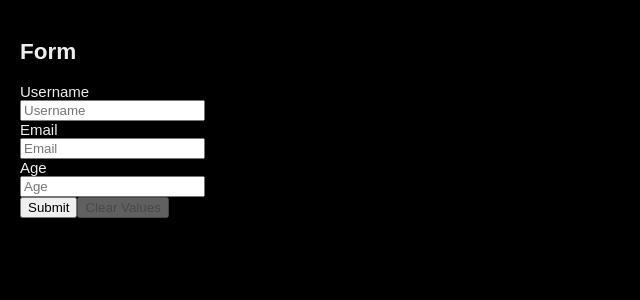
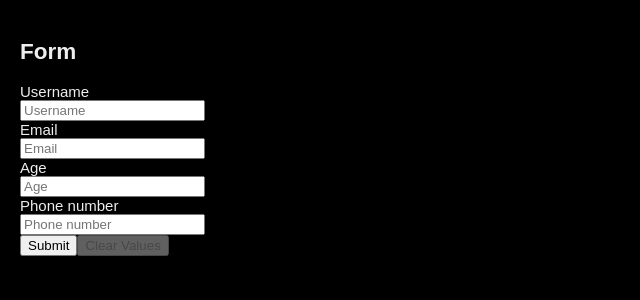
Before and after one commit to elder-flower/react-redux-test, a React (Create React App) app: page / in a window 1280 px wide. Shown: the top 300 px of the page, without its empty margins (0-640 px from the left). Built offline with nearby package versions, Linux system fonts and the light colour scheme.

Commit message:
redux-form (3) - Field-Level Validation Example 2

```diff
--- a/src/App.js
+++ b/src/App.js
@@ -1,5 +1,5 @@
 import React, { Component } from 'react';
-import SyncValidationForm from './SyncValidationForm';
+import FieldLevelValidationForm from './FieldLevelValidationForm';
 import './index.css';
 
 class App extends Component{
@@ -25,7 +25,7 @@ class App extends Component{
         return (
             <>
                 <h2>Form</h2>
-                <SyncValidationForm onSubmit={this.showResults} />
+                <FieldLevelValidationForm onSubmit={this.showResults} />
             </>
         );
     }
--- /dev/null
+++ b/src/FieldLevelValidationForm.js
@@ -0,0 +1,103 @@
+import React, { Component } from 'react';
+import { Field, reduxForm } from 'redux-form';
+
+const required = value => (value || typeof value === 'number' ? undefined : 'Required')
+const maxLength = max => value =>
+  value && value.length > max ? `Must be ${max} characters or less` : undefined
+const maxLength15 = maxLength(15)
+export const minLength = min => value =>
+  value && value.length < min ? `Must be ${min} characters or more` : undefined
+export const minLength2 = minLength(2)
+const number = value =>
+  value && isNaN(Number(value)) ? 'Must be a number' : undefined
+const minValue = min => value =>
+  value && value < min ? `Must be at least ${min}` : undefined
+const minValue13 = minValue(13)
+const email = value =>
+  value && !/^[A-Z0-9._%+-]+@[A-Z0-9.-]+\.[A-Z]{2,4}$/i.test(value)
+    ? 'Invalid email address'
+    : undefined
+const tooYoung = value =>
+  value && value < 13
+    ? 'You do not meet the minimum age requirement!'
+    : undefined
+const aol = value =>
+  value && /.+@aol\.com/.test(value)
+    ? 'Really? You still use AOL for your email?'
+    : undefined
+const alphaNumeric = value =>
+  value && /[^a-zA-Z0-9 ]/i.test(value)
+    ? 'Only alphanumeric characters'
+    : undefined
+export const phoneNumber = value =>
+  value && !/^(0|[1-9][0-9]{9})$/i.test(value)
+    ? 'Invalid phone number, must be 10 digits'
+    : undefined
+
+const renderField = ({
+  input,
+  label,
+  type,
+  meta: { touched, error, warning }
+}) => (
+  <div>
+    <label>{label}</label>
+    <div>
+      <input {...input} placeholder={label} type={type} />
+      {touched &&
+        ((error && <span>{error}</span>) ||
+          (warning && <span>{warning}</span>))}
+    </div>
+  </div>
+)
+
+const FieldLevelValidationForm = props => {
+  const { handleSubmit, pristine, reset, submitting } = props
+  return (
+    <form onSubmit={handleSubmit}>
+      <Field
+        name="username"
+        type="text"
+        component={renderField}
+        label="Username"
+        validate={[required, maxLength15, minLength2]}
+        warn={alphaNumeric}
+      />
+      <Field
+        name="email"
+        type="email"
+        component={renderField}
+        label="Email"
+        validate={email}
+        warn={aol}
+      />
+      <Field
+        name="age"
+        type="number"
+        component={renderField}
+        label="Age"
+        validate={[required, number, minValue13]}
+        warn={tooYoung}
+      />
+      <Field
+        name="phone"
+        type="number"
+        component={renderField}
+        label="Phone number"
+        validate={[required, phoneNumber]}
+      />
+      <div>
+        <button type="submit" disabled={submitting}>
+          Submit
+        </button>
+        <button type="button" disabled={pristine || submitting} onClick={reset}>
+          Clear Values
+        </button>
+      </div>
+    </form>
+  )
+}
+
+export default reduxForm({
+  form: 'fieldLevelValidation' // a unique identifier for this form
+})(FieldLevelValidationForm)
--- a/src/SyncValidationForm.js
+++ /dev/null
@@ -1,89 +0,0 @@
-import React, { Component } from 'react';
-import { Field, reduxForm } from 'redux-form';
-
-// *** 検証機能
-const validate = values => {
-    /*
-    console.log('validate values');
-    console.log(values);
-    */
-    const errors = {}
-    if (!values.username) {
-        errors.username = 'Required'
-    } else if (values.username.length > 15) {
-        errors.username = 'Must be 15 characters or less'
-    }
-    if (!values.email) {
-        errors.email = 'Required'
-    } else if (!/^[A-Z0-9._%+-]+@[A-Z0-9.-]+\.[A-Z]{2,4}$/i.test(values.email)) {
-        errors.email = 'Invalid email address'
-    }
-    if (!values.age) {
-        errors.age = 'Required'
-    } else if (isNaN(Number(values.age))) {
-        errors.age = 'Must be a number'
-    } else if (Number(values.age) < 18) {
-        errors.age = 'Sorry, you must be at least 18 years old'
-    }
-
-    return errors
-}
-// *** 警告機能
-const warn = values => {
-    /*
-    console.log('warn values');
-    console.log(values);
-    */
-    const warnings = {}
-    if (values.age < 19) {
-    warnings.age = 'Hmm, you seem a bit young...'
-    }
-    return warnings
-}
-// *** component prop : 2. A stateless function
-const renderField = ({
-    input,
-    label,
-    type,
-    meta: { touched, error, warning }
-}) => (
-<div>
-    <label>{label}</label>
-    <div>
-      <input {...input} placeholder={label} type={type} />
-      {touched &&
-        ((error && <span>{error}</span>) ||
-          (warning && <span>{warning}</span>))}
-    </div>
-</div>
-)
-
-const SyncValidationForm = props => {
-    const { handleSubmit, pristine, reset, submitting } = props;
-    return (
-        <form onSubmit={handleSubmit}>
-                <Field
-                name="username"
-                type="text"
-                component={renderField}
-                label="Username"
-                />
-                <Field name="email" type="email" component={renderField} label="Email" />
-                <Field name="age" type="number" component={renderField} label="Age" />
-            <div>
-                <button type="submit" disabled={submitting}>
-                  Submit
-                </button>
-                <button type="button" disabled={pristine || submitting} onClick={reset}>
-                  Clear Values
-                </button>
-            </div>
-        </form>
-    )
-}
-
-export default reduxForm({
-    form: 'syncValidation', // a unique identifier for this form
-    validate, // *** validation function
-    warn      // *** warning function
-})(SyncValidationForm)
```
Also changed, not shown: 1 other file (tests, documents, lock files or other folders).
